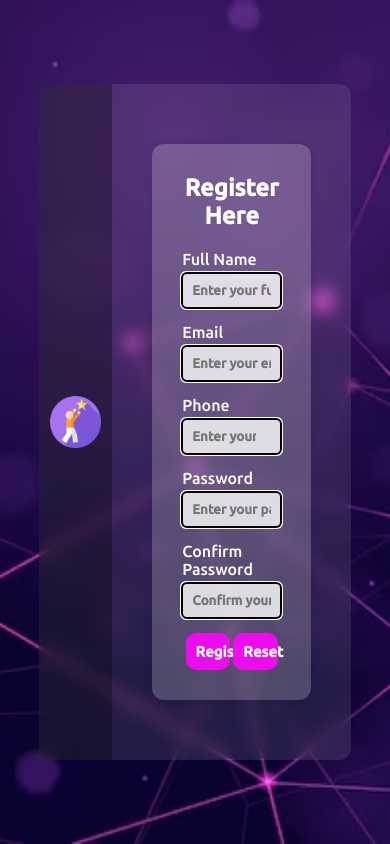
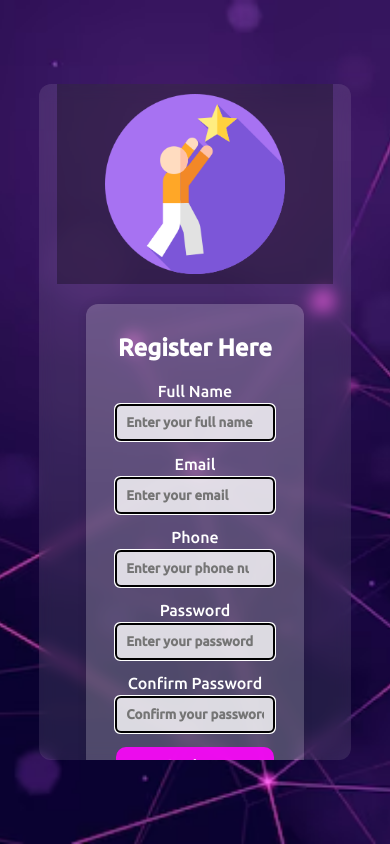
Before and after one commit to nihalahmed07/Registration_Form_FrontEnd, a plain HTML site: page index.html in a window 390 px wide. Drawn offline with Linux system fonts and the light colour scheme.

Commit message:
Update style.css

```diff
--- a/style.css
+++ b/style.css
@@ -101,3 +101,30 @@ button {
 button:hover {
     background: #b132b1c9;
 }
+
+@media (max-width: 768px) {
+    .container {
+        flex-direction: column;
+        align-items: center;
+        text-align: center;
+    }
+
+    .left-side {
+        order: -1;
+        padding: 10px;
+    }
+
+    .right-side {
+        width: 100%;
+        padding: 20px;
+    }
+
+    .btn {
+        flex-direction: column;
+    }
+
+    button {
+        width: 100%;
+        margin-bottom: 10px;
+    }
+}
```
